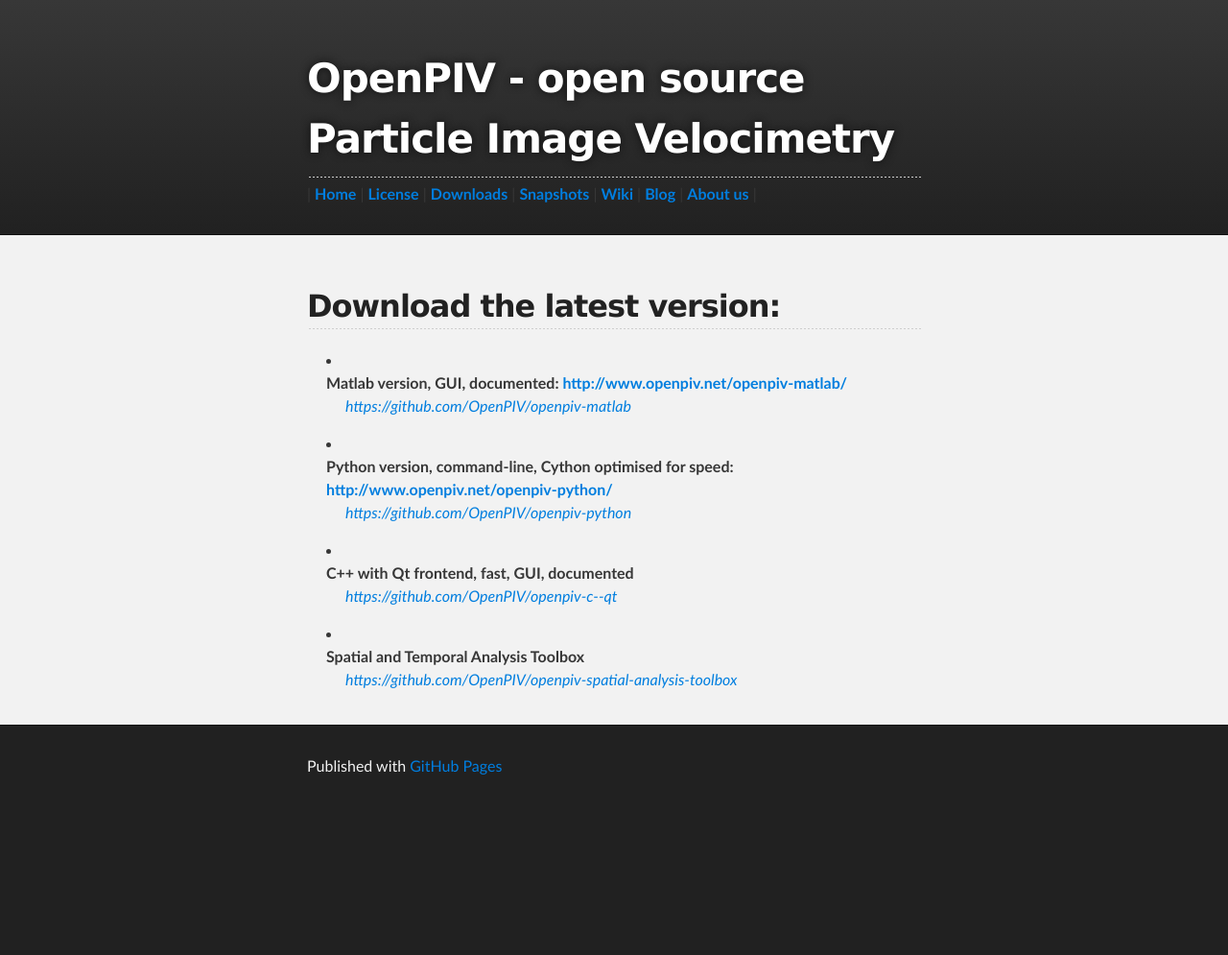
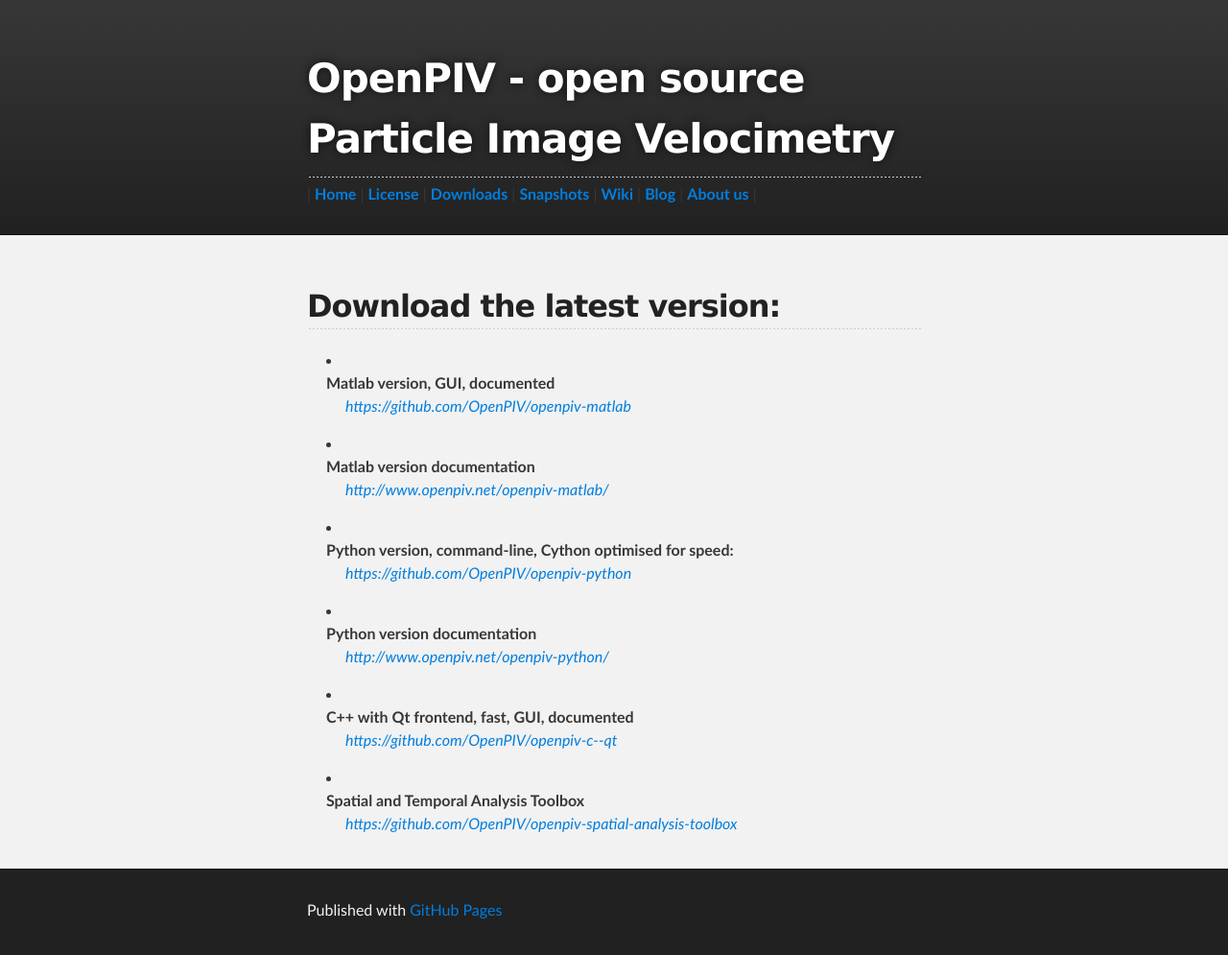
Before and after one commit to OpenPIV/openpiv.github.com, a Jekyll site: the page built from downloads.md, in a window 1280 px wide. Shown: the whole page at 96% size. Built offline with Jekyll 4.4.1, drawn with Linux system fonts in a browser that asks for light colours; before the commit the page ends 900 px from its top, so only the background shows below that.

Commit message:
Updated downloads.md

```diff
--- a/downloads.md
+++ b/downloads.md
@@ -5,11 +5,17 @@
 
 ## Download the latest version:
 
-* Matlab version,  GUI, documented: <http://www.openpiv.net/openpiv-matlab/>
+* Matlab version,  GUI, documented
 : <https://github.com/OpenPIV/openpiv-matlab>
 
-* Python version, command-line, Cython optimised for speed: <http://www.openpiv.net/openpiv-python/>
+* Matlab version documentation
+: <http://www.openpiv.net/openpiv-matlab/>
+
+* Python version, command-line, Cython optimised for speed:
 : <https://github.com/OpenPIV/openpiv-python>
+
+* Python version documentation
+: <http://www.openpiv.net/openpiv-python/>
 
 * C++ with Qt frontend, fast, GUI, documented
 : <https://github.com/OpenPIV/openpiv-c--qt>
```
